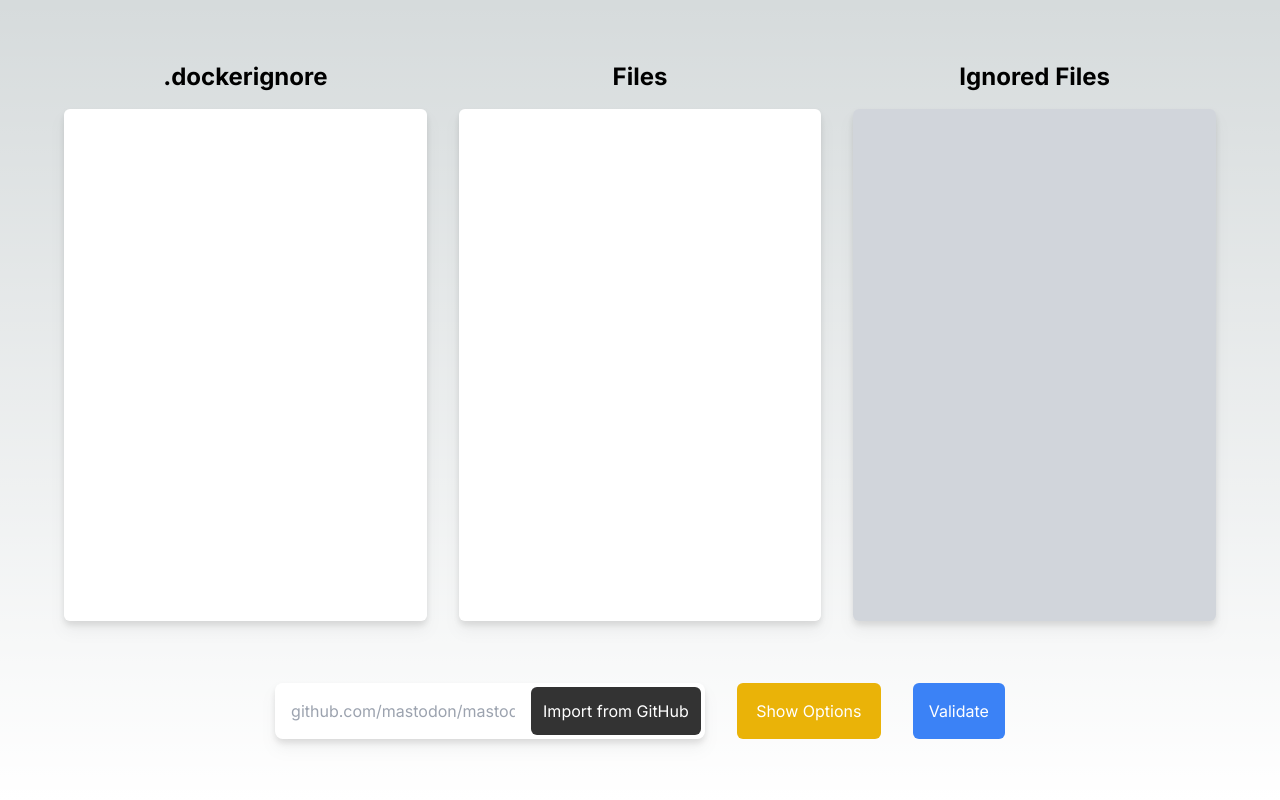
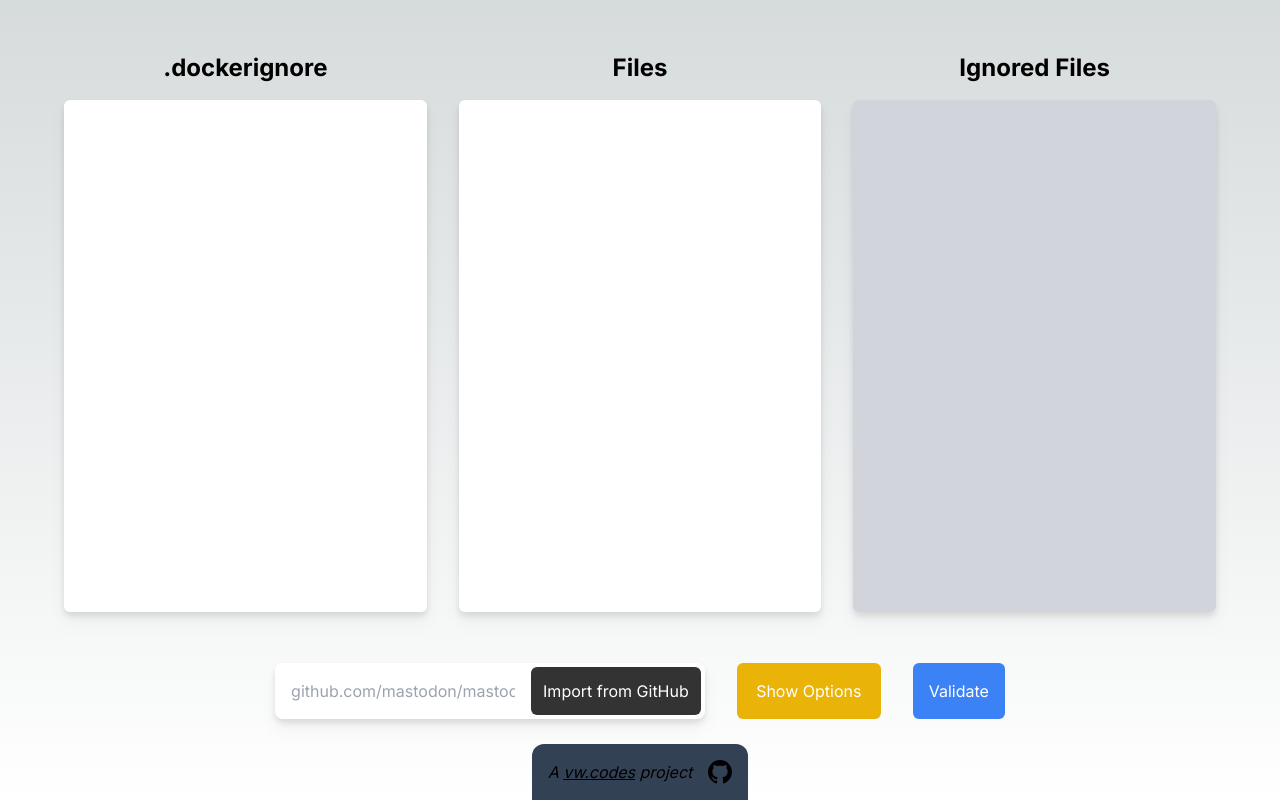
Before and after one commit to DiggidyDev/dockerignore-validator, a Next.js app: page / in a window 1280 px wide. Built offline with nearby package versions, Linux system fonts and the light colour scheme.

Commit message:
feat: Add footer with link to repo and vw.codes

```diff
--- a/package.json
+++ b/package.json
@@ -18,7 +18,8 @@
         "@octokit/request": "^9.0.1",
         "next": "14.1.3",
         "react": "^18",
-        "react-dom": "^18"
+        "react-dom": "^18",
+        "react-icons": "^5.0.1"
     },
     "devDependencies": {
         "@istanbuljs/nyc-config-typescript": "^1.0.2",
--- a/src/app/components/Form/ValidationForm.tsx
+++ b/src/app/components/Form/ValidationForm.tsx
@@ -64,7 +64,7 @@ export function ValidationForm({ children, ...props }: ValidationFormProps) {
                 }}
             >
                 <form
-                    className="flex h-full lg:h-screen flex-col gap-8 items-center justify-evenly p-8 rounded-lg min-w-full"
+                    className="flex pb-[5%] h-full lg:h-screen flex-col gap-8 items-center justify-evenly p-8 rounded-lg min-w-full"
                     onSubmit={onSubmit}
                     {...props}
                 >
--- a/src/app/layout.tsx
+++ b/src/app/layout.tsx
@@ -1,6 +1,8 @@
 import type { Metadata } from "next";
 import { Inter } from "next/font/google";
 import "./globals.css";
+import Link from "next/link";
+import { BsGithub } from "react-icons/bs";
 
 const inter = Inter({ subsets: ["latin"] });
 
@@ -18,8 +20,30 @@ export default function RootLayout({
     return (
         <html lang="en">
             <body className={inter.className}>
-                <main className="flex max-w-screen min-h-screen lg:py-0 flex-col items-center justify-between p-8">
+                <main className="relative flex max-w-screen min-h-screen lg:py-0 flex-col items-center justify-between p-8">
                     {children}
+                    <div className="absolute flex items-center gap-4 bg-slate-700 2xl:px-6 p-4 rounded-t-xl italic bottom-0">
+                        <span>
+                            A{" "}
+                            <Link
+                                className="hover:text-[#ff3bac] underline"
+                                href="https://vw.codes"
+                                target="_blank"
+                                rel="noopener noreferrer"
+                            >
+                                vw.codes
+                            </Link>{" "}
+                            project
+                        </span>
+                        <Link
+                            className="hover:text-[#ff3bac]"
+                            href="https://github.com/DiggidyDev/dockerignore-validator"
+                            target="_blank"
+                            rel="noopener noreferrer"
+                        >
+                            <BsGithub className="w-6 h-6 hover:text-[#ff3bac] cursor-pointer" />
+                        </Link>
+                    </div>
                 </main>
             </body>
         </html>
```
Also changed, not shown: 1 other file (tests, documents, lock files or other folders).
